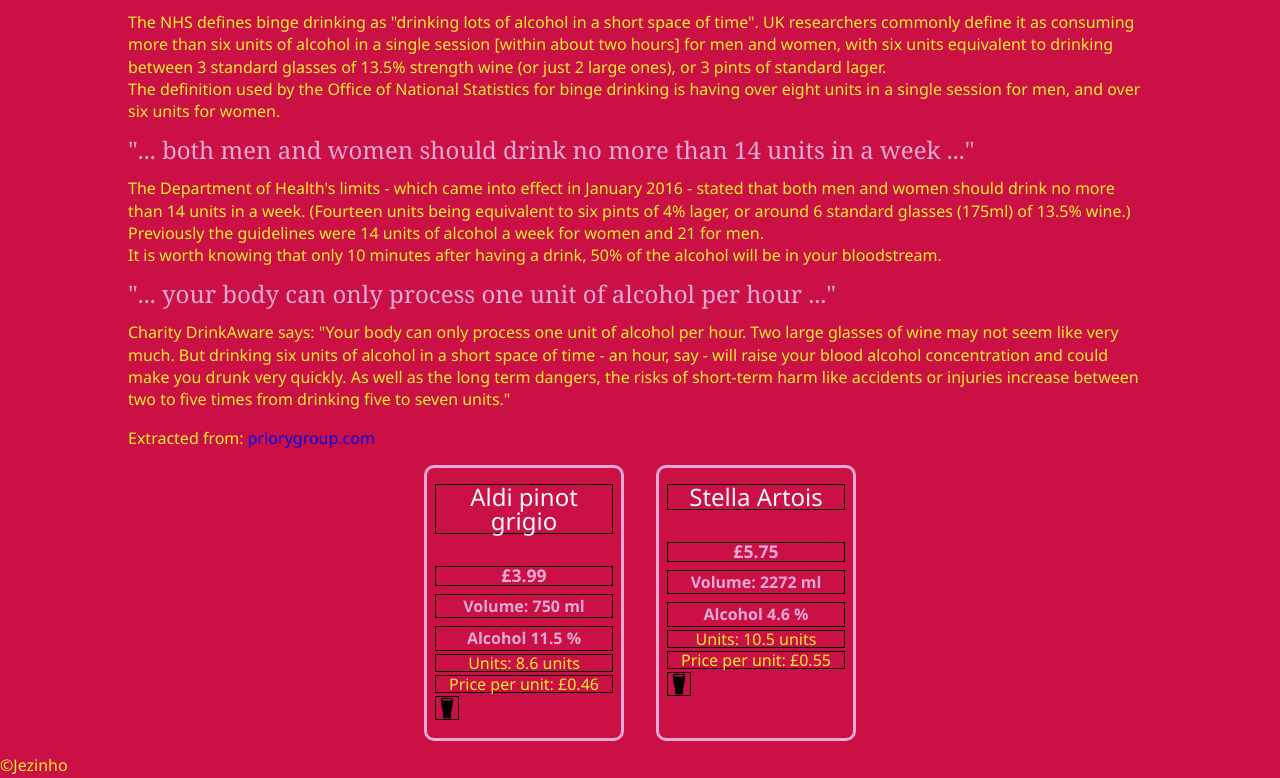
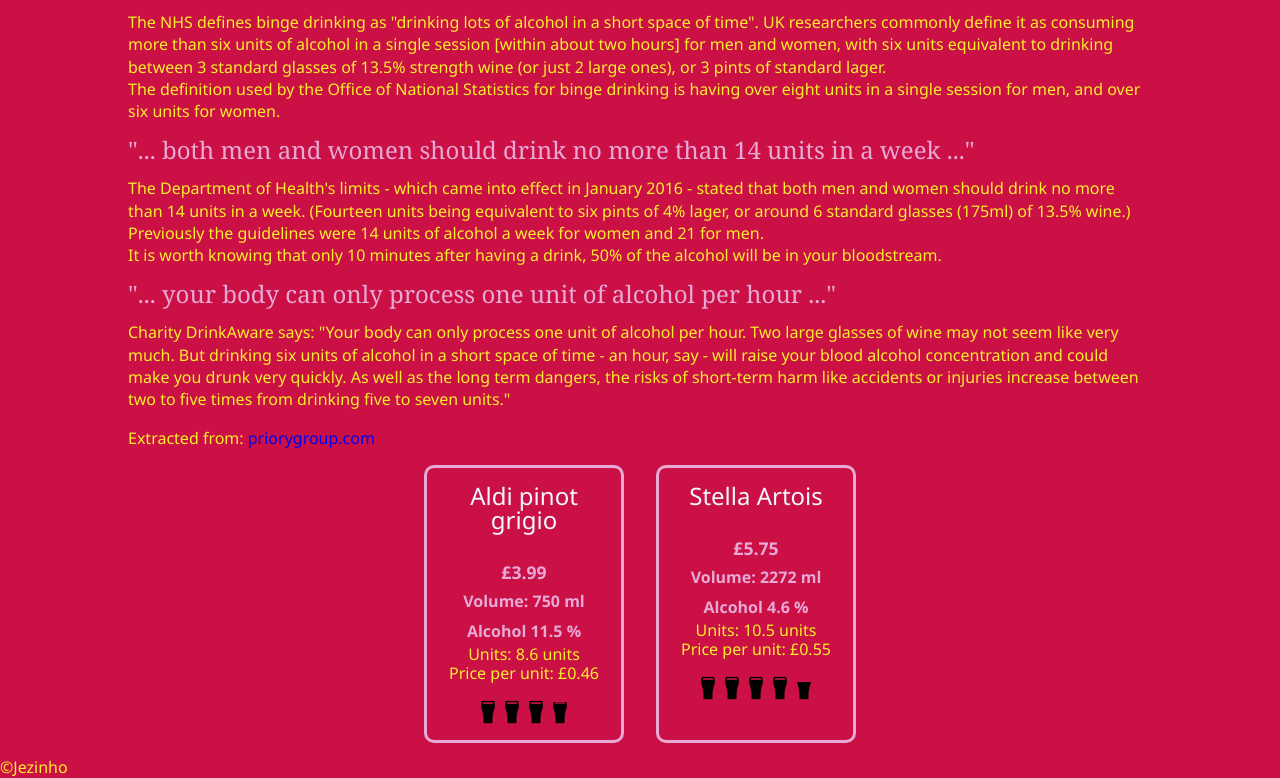
Before and after one commit to jezinho22/joes-drinks, a React (Create React App) app: page / in a window 1280 px wide. Shown: the part 879-1657 px from the top of the page. Built offline with nearby package versions, Linux system fonts and the light colour scheme.

Commit message:
fixed pint comparison

```diff
--- a/src/App.css
+++ b/src/App.css
@@ -95,8 +95,8 @@
 	transform: width 0.3s;
 }
 form.formShow {
-	width: 75vw;
-	height: 75vh;
+	width: 700px;
+	height: 700px;
 	position: absolute;
 	top: 100px;
 	left: 0;
@@ -173,14 +173,12 @@
 	flex-wrap: wrap;
 	justify-content: center;
 }
-.card * {
-	border: 1px solid black;
-}
+
 .card {
 	border: 3px solid #e9a9d7;
 	border-radius: 10px;
 	width: 200px;
-	padding: 1rem 0.5rem;
+	padding: 1rem 0.5rem 0;
 	margin: 1rem;
 }
 
@@ -209,10 +207,17 @@
 .card h4 {
 	margin: 0.2rem 0;
 }
-.card img {
-	height: 24px;
+.pints {
+	display: flex;
+	justify-content: center;
+	align-items:end;
+}
+.pints img {
 	width: 24px;
 	object-fit: cover;
+	object-position: center bottom;
+	margin: 1rem 0;
+
 }
 /* responsiveness */
 @media (max-width: 500px) {
--- a/src/App.js
+++ b/src/App.js
@@ -48,9 +48,9 @@
 	// updating form inputs
 	function handleChange(event) {
 		const newForm = { ...form, [event.target.name]: event.target.value };
-		if (newForm.multipack) {
-			newForm.volume = newForm.multiCount * newForm.multiVolume;
-		}
+		// if (newForm.multipack) {
+		// 	newForm.volume = newForm.multiCount * newForm.multiVolume;
+		// }
 		// console.log(newForm);
 		setForm(newForm);
 	}
--- a/src/Components/Card.js
+++ b/src/Components/Card.js
@@ -1,6 +1,14 @@
 import pintPot from "../Resources/pint.png";
+import { useState , useEffect} from "react";
 
-export default function Card({ cardData }) {
+export default function Card({ cardData, key }) {
+
+	const [pintCompare, setPintCompare] = useState([])
+	// set up pint comparison
+	useEffect(() => {
+	equivalentPints()
+	}, [])
+
 	function alcoholUnits() {
 		return ((cardData.volume * cardData.alcohol) / 1000).toFixed(1);
 	}
@@ -13,19 +21,20 @@
 		const pintHeight = 24;
 		let partPint = (pintHeight * (alcUnits % 2.2)) / 2.2;
 		let pintsArray = [
-			{ src: "../Resources/pint.png", alt: "pint-glass", height: partPint },
+			{ src: "../Resources/pint.png", alt: "pint-glass", height: `${partPint}px` },
 		];
 		for (let i = 0; i < pints; i++) {
-			pintsArray.push({
+			pintsArray.unshift({
 				src: "../Resources/pint.png",
 				alt: "pint-glass",
 				height: 24,
 			});
 		}
-		return pintsArray;
+		setPintCompare(pintsArray)
+		console.log(pintsArray);
 	}
 	return (
-		<div className="card">
+		<div className="card" key={key}>
 			<h2 className="cardHead">{cardData.drinkItem}</h2>
 			<h3>£{cardData.price}</h3>
 			<p>Volume: {cardData.volume} ml</p>
@@ -37,11 +46,11 @@
 				{(
 					cardData.price /
 					((cardData.volume * cardData.alcohol) / 1000)
-				).toFixed(2)}{" "}
+				).toFixed(2)}
 			</h4>
-			{/* move this to a function, add a state variable for the pints */}
-			{/* <p>That's the same as {equivalentPints()} pints</p> */}
-			<img src={pintPot} alt="pint-glass" />
+			<div className = 'pints'>
+			{pintCompare.map((item, index) => (
+				<img src={pintPot} alt={item.alt} key={index} style={{ height : item.height }}/>			))}
+			</div>
 		</div>
-	);
-}
+	)}
--- a/src/Components/Main.js
+++ b/src/Components/Main.js
@@ -103,8 +103,8 @@
 				</a>
 			</p>
 			<div id="drink-cards">
-				{cards.map((card) => (
-					<Card cardData={card} />
+				{cards.map((card, index) => (
+					<Card cardData={card} key={index}/>
 				))}
 			</div>
 		</main>
```
Also changed, not shown: src/Components/Form.js (+0 -7 lines).
